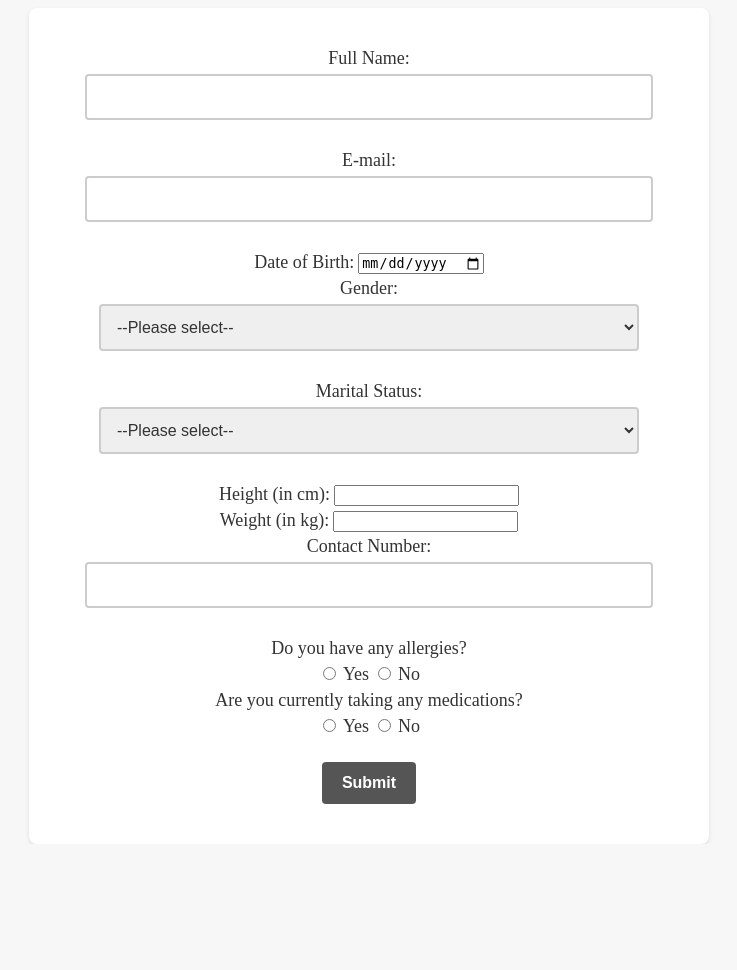
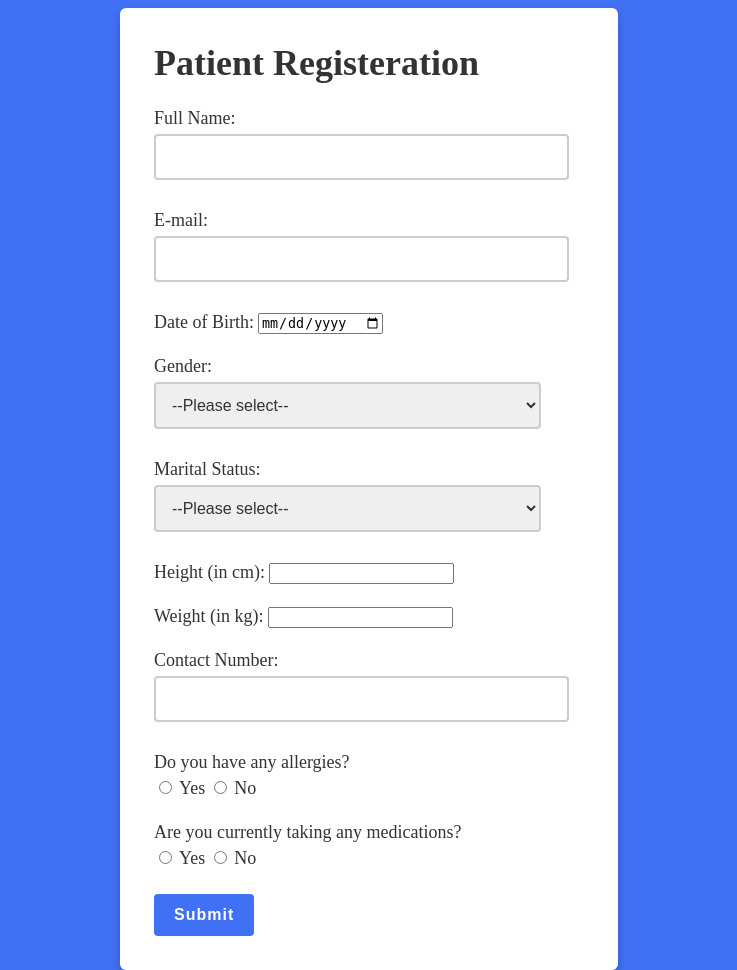
Before and after one commit to AbdelrahmanSalem9/chatbot-clinic-system, a Django app: template chatbot/app/templates/app/appointment.html in a window 1280 px wide. Shown: the whole page, without its empty margins (271-1008 px from the left). Before the commit the page ends 844 px from the top, so only its background shows below. Run offline with Django 4.2, Linux system fonts and the light colour scheme; the template is opened without the code that fills it, so the values that code supplies are empty.

Commit message:
syle patient registeration page

```diff
--- a/chatbot/app/templates/app/appointment.html
+++ b/chatbot/app/templates/app/appointment.html
@@ -11,6 +11,7 @@
 <body>
     <form style="margin: auto;" method="POST" action="">
         {% csrf_token %}
+        <h1>Patient Registeration</h1>
         <label for="full-name">Full Name:</label>
         <input type="text" id="full-name" name="full_name" required>
         <br>
@@ -19,6 +20,7 @@
         <br>
         <label for="date-of-birth">Date of Birth:</label>
         <input type="date" id="date-of-birth" name="date_of_birth" required>
+        <br>
         <br>
         <label for="gender">Gender:</label>
         <select id="gender" name="gender" required>
@@ -40,8 +42,10 @@
         <label for="height">Height (in cm):</label>
         <input type="number" id="height" name="height" required>
         <br>
+        <br>
         <label for="weight">Weight (in kg):</label>
         <input type="number" id="weight" name="weight" required>
+        <br>
         <br>
         <label for="contact-number">Contact Number:</label>
         <input type="tel" id="contact-number" name="contact_number" required>
@@ -52,6 +56,7 @@
         <label for="allergies-yes">Yes</label>
         <input type="radio" id="allergies-no" name="allergies" value="no">
         <label for="allergies-no">No</label>
+        <br>
         <br>
         <label for="medications">Are you currently taking any medications?</label>
         <br>
--- a/chatbot/app/templates/app/chat.html
+++ b/chatbot/app/templates/app/chat.html
@@ -9,7 +9,7 @@
 
 <body>
     <div class="container">
-        <h1>Welcome to the Chat Page!</h1>
+        <h1>Health Mate Chat-Bot</h1>
         <div id="chat-log"></div>
         <form id="chat-form">
             {% csrf_token %}
--- a/chatbot/chatbot/static/css/appointment.css
+++ b/chatbot/chatbot/static/css/appointment.css
@@ -4,21 +4,21 @@
     }
 
     body {
+        min-height: 100vh;
         display: flex;
+        align-items: center;
         justify-content: center;
-        align-items: center;
-        background-color: #f7f7f7;
+        background: #4070f4;
     }
 
     form {
-        max-width: 600px;
+        position: relative;
+        max-width: 430px;
         width: 100%;
-        margin: 0 auto;
-        padding: 40px;
-        background-color: #ffffff;
-        border-radius: 8px;
-        box-shadow: 0 2px 4px rgba(0, 0, 0, 0.1);
-        text-align: center;
+        background: #fff;
+        padding: 34px;
+        border-radius: 6px;
+        box-shadow: 0 5px 10px rgba(0, 0, 0, 0.2);
     }
 
     form h1 {
@@ -66,7 +66,7 @@
         display: inline-block;
         padding: 12px 20px;
         margin-top: 20px;
-        background-color: #555555;
+        background: #4070f4;
         color: #ffffff;
         font-size: 16px;
         font-weight: 600;
@@ -76,6 +76,7 @@
         border-radius: 4px;
         cursor: pointer;
         transition: background-color 0.3s ease;
+        letter-spacing: 1px;
     }
 
     form button[type="submit"]:hover {
```
